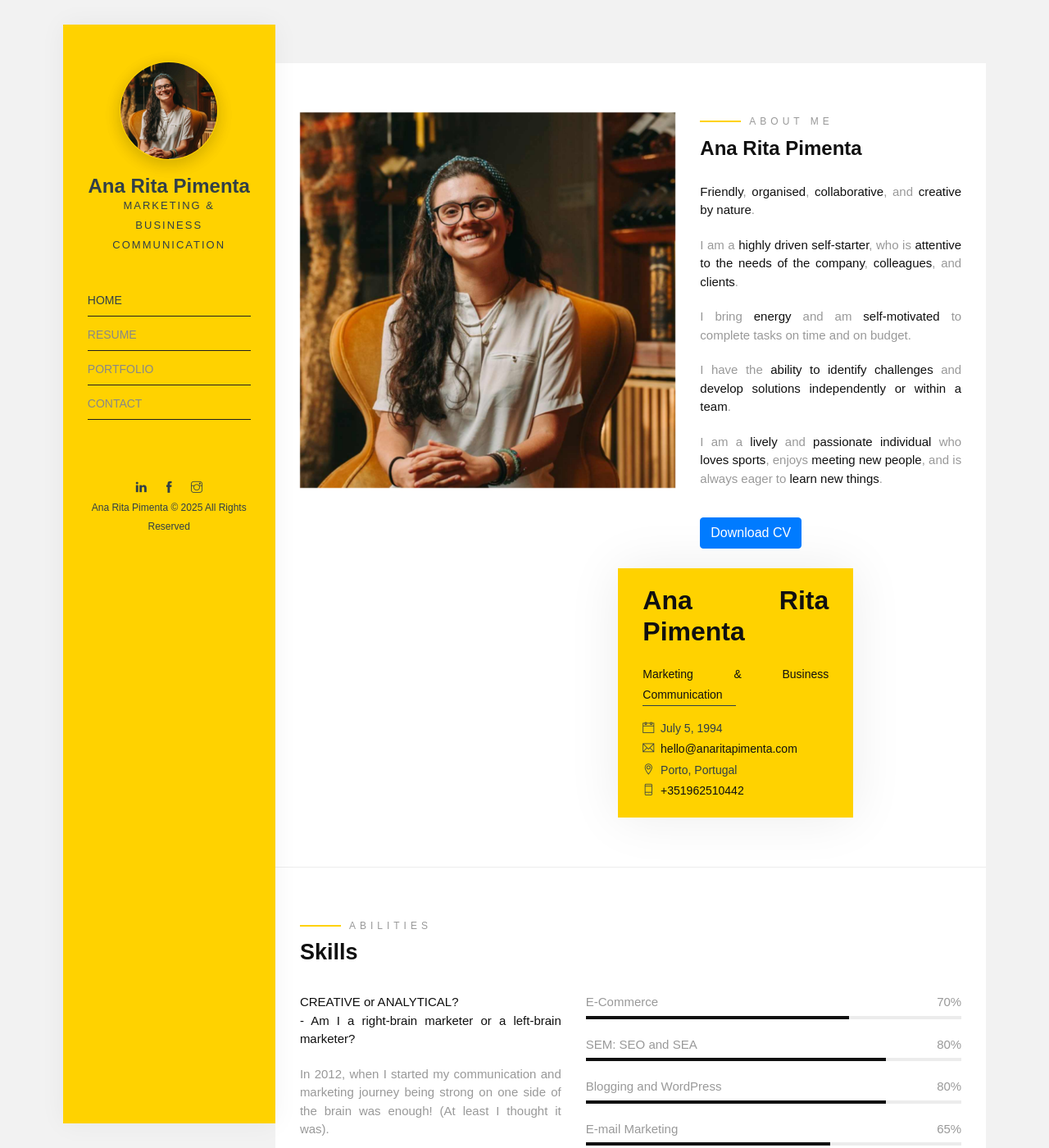
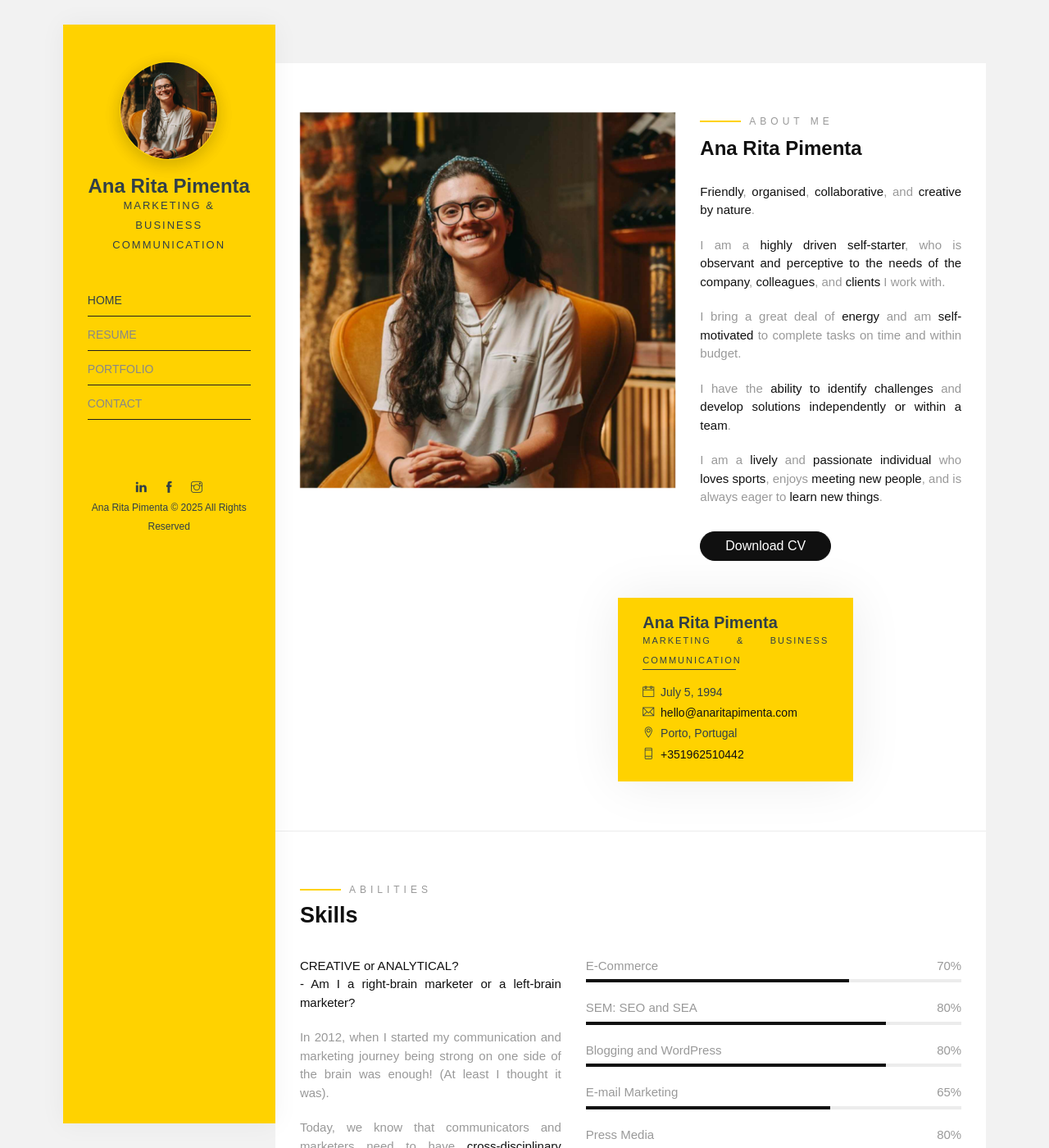
Before and after one commit to anaritapimenta/anaritapimenta.github.io, a Jekyll site: the page built from index.html, in a window 1280 px wide and 1400 px high. Shown: the whole window at 82% size. Built offline with Jekyll 4.4.1, drawn with Linux system fonts in a browser that asks for light colours; some web fonts are replaced; some of the changed text lies outside the part shown.

Commit message:
Update index.html

```diff
--- a/index.html
+++ b/index.html
@@ -1,186 +1,214 @@
 ---
-title: Ana Rita Pimenta – Creative Marketing & Communication
+title: Home
 layout: default
 ---
 
-<!DOCTYPE html>
-<html lang="en-GB">
-<head>
-  <meta charset="UTF-8" />
-  <meta name="viewport" content="width=device-width, initial-scale=1.0" />
-
-  <!-- Page Title -->
-  <title>Ana Rita Pimenta – Creative Marketing & Communication</title>
-
-  <!-- Meta Description -->
-  <meta name="description" content="Creative, organised and driven professional in marketing and communication. Discover my work and experience." />
-
-  <!-- Open Graph -->
-  <meta property="og:title" content="Ana Rita Pimenta – Creative Marketing & Communication" />
-  <meta property="og:description" content="Creative, organised and driven professional in marketing and communication. Discover my work and experience." />
-  <meta property="og:image" content="{{ site.url }}/assets/img/og-image.jpg" />
-  <meta property="og:url" content="{{ site.url }}" />
-  <meta property="og:type" content="website" />
-
-  <!-- Twitter Card -->
-  <meta name="twitter:card" content="summary_large_image" />
-  <meta name="twitter:title" content="Ana Rita Pimenta – Creative Marketing & Communication" />
-  <meta name="twitter:description" content="Creative, organised and driven professional in marketing and communication." />
-  <meta name="twitter:image" content="{{ site.url }}/assets/img/og-image.jpg" />
-
-  <!-- Stylesheets -->
-  <link rel="stylesheet" href="{{ '/assets/css/style.css' | relative_url }}">
-
-  <style>
-    /* Screen reader only - hides visually but keeps accessible */
-    .sr-only {
-      position: absolute !important;
-      width: 1px !important;
-      height: 1px !important;
-      padding: 0 !important;
-      margin: -1px !important;
-      overflow: hidden !important;
-      clip: rect(0, 0, 0, 0) !important;
-      white-space: nowrap !important;
-      border: 0 !important;
-    }
-  </style>
-</head>
-
-<body>
-<main>
-  <section class="about" aria-label="About Me">
+<div class="about">
   <div class="container-fluid">
     <div class="row">
       <div class="col-md-7">
         <img
-            src="{{ 'assets/img/ana-rita-pimenta-marketing-business-communication.jpg' | prepend: site.baseurl | prepend: site.url }}"
+          src="{{
+            'assets/img/avatar.jpg'
+              | prepend: site.baseurl
+              | prepend: site.url
+          }}"
           class="img-fluid mb-15 animate-box fadeInLeft animated"
           data-animate-effect="fadeInLeft"
           alt="Portrait of Ana Rita Pimenta seated in a cosy setting, smiling"
-            loading="lazy"
         />
       </div>
+      <div
+        class="col-md-5 animate-box fadeInLeft animated"
+        data-animate-effect="fadeInLeft"
+      >
+        <span class="heading-meta style-1">About Me</span>
+        <h3 class="about-heading">{{ site.author.name }}</h3>
 
-        <div class="col-md-5 animate-box fadeInLeft animated" data-animate-effect="fadeInLeft">
-          <header>
-            <span class="heading-meta style-1">About Me</span>
-            <h1 class="about-heading">
-              Ana Rita Pimenta
-              <span class="sr-only"> – Marketing Specialist</span>
-            </h1>
-          </header>
+        <p>
+  <strong>Friendly</strong>, <strong>organised</strong>,
+  <strong>collaborative</strong>, and
+  <strong>creative by nature</strong>.
+</p>
+<p>
+  I am a <strong>highly driven self-starter</strong>, who is
+  <strong>observant and perceptive to the needs of the company</strong>,
+  <strong>colleagues</strong>, and <strong>clients</strong> I work with.
+</p>
+<p>
+  I bring a great deal of <strong>energy</strong> and am
+  <strong>self-motivated</strong> to complete tasks on time and within
+  budget.
+</p>
+<p>
+  I have the <strong>ability to identify challenges</strong> and
+  <strong>develop solutions independently or within a team</strong>.
+</p>
+<p>
+  I am a <strong>lively</strong> and
+  <strong>passionate individual</strong> who
+  <strong>loves sports</strong>, enjoys <strong>meeting new people</strong>,
+  and is always eager to <strong>learn new things</strong>.
+</p>
 
-          <article>
-            <p><strong>Friendly</strong>, <strong>organised</strong>, <strong>collaborative</strong>, and <strong>creative by nature</strong>.</p>
-            <p>I am a <strong>highly driven self-starter</strong>, who is <strong>attentive to the needs of the company</strong>, <strong>colleagues</strong>, and <strong>clients</strong>.</p>
-            <p>I bring <strong>energy</strong> and am <strong>self-motivated</strong> to complete tasks on time and on budget.</p>
-            <p>I have the <strong>ability to identify challenges</strong> and <strong>develop solutions independently or within a team</strong>.</p>
-            <p>I am a <strong>lively</strong> and <strong>passionate individual</strong> who <strong>loves sports</strong>, enjoys <strong>meeting new people</strong>, and is always eager to <strong>learn new things</strong>.</p>
-          </article>
+        <input
+          type="button"
+          value="Download CV"
+          onclick="window.open('cv.pdf','_blank')"
+        />
 
-          <button onclick="window.open('cv.pdf','_blank')" class="btn btn-primary mt-3" aria-label="Download CV PDF">
-            Download CV
-          </button>
-
-          <div class="cardvisit mt-4" aria-label="Contact Information">
-            <h2>{{ site.author.name }}</h2>
-            <p><strong>{{ site.author.role }}</strong></p>
+        <div class="cardvisit">
+          <h3>{{ site.author.name }}</h3>
+          <span>{{ site.author.role }}</span>
           <div class="divider-line"></div>
-            <p><i class="ti-calendar" aria-hidden="true"></i> &nbsp;{{ site.author.date_of_birth }}</p>
-            <p><i class="ti-email" aria-hidden="true"></i> &nbsp;<a href="mailto:{{ site.author.email }}">{{ site.author.email }}</a></p>
-            <p><i class="ti-location-pin" aria-hidden="true"></i> &nbsp;{{ site.author.location }}</p>
-            <p><i class="ti-mobile" aria-hidden="true"></i> &nbsp;<a href="tel:{{ site.author.phone_number }}">{{ site.author.phone_number }}</a></p>
+          <p>
+            <i class="ti-calendar"></i> &nbsp;{{ site.author.date_of_birth }}
+          </p>
+          <p>
+            <i class="ti-email"></i> &nbsp;<a
+              href="mailto:{{ site.author.email }}"
+              >{{ site.author.email }}</a
+            >
+          </p>
+          <p>
+            <i class="ti-location-pin"></i> &nbsp;{{ site.author.location }}
+          </p>
+          <p>
+            <i class="ti-mobile"></i> &nbsp;<a
+              href="tel:{{ site.author.phone_number }}"
+              >{{ site.author.phone_number }}</a
+            >
+          </p>
         </div>
       </div>
     </div>
   </div>
-  </section>
-
-  <div class="divider1" role="presentation"></div>
-
+</div>
+<div class="divider1"></div>
 {% include skills.html %}
-
-  <div class="divider1" role="presentation"></div>
-
-  <!-- "What They Say" moved outside gray box -->
+<div class="divider1"></div>
+<div class="testiominal">
   <div class="container-fluid">
-    <span class="heading-meta style-1">What They Say</span>
-  </div>
-
-  <section class="testimonials" aria-label="Testimonials">
-    <div class="container-fluid">
-      <header class="row">
+    <div class="row">
       <div class="col-md-12">
+        <span class="heading-meta style-1">Say About Me</span>
         <h2 class="heading animate-box" data-animate-effect="fadeInLeft">
-            <span class="sr-only">Testimonials About Ana Rita Pimenta</span>
           Testimonials
         </h2>
       </div>
-      </header>
+    </div>
     <div class="row">
       <div class="col-md-6 animate-box" data-animate-effect="fadeInLeft">
-          <blockquote class="quote-card">
+        <div class="quote-card">
           <img
-              src="{{ 'assets/img/quote.png' | prepend: site.baseurl | prepend: site.url }}"
-              alt="Quotation mark icon"
+            src="{{
+              'assets/img/quote.png'
+                | prepend: site.baseurl
+                | prepend: site.url
+            }}"
+            alt=""
             class="quote-2"
-              loading="lazy"
           />
-            <p>I was impressed by Ana Rita’s ability to complete tasks on time. She works well in teams, shows leadership, and problem-solving skills. A very conscientious and capable professional.</p>
-            <footer>
-              <h3><strong>Nuno Ramos</strong></h3>
+          <p>
+            "Fiquei impressionado com a capacidade da Ana Rita em finalizar as
+            tarefas que lhe dava atempadamente. Trabalha bem em grupo, tem
+            capacidade de liderança e para resolver problemas. É uma
+            trabalhadora muito conscienciosa e capaz."
+          </p>
+          <h5><strong>Nuno Ramos</strong></h5>
           <p class="occupation">Nelo - M.A.R. Kayaks, Lda</p>
-            </footer>
-          </blockquote>
         </div>
-
+      </div>
       <div class="col-md-6 animate-box" data-animate-effect="fadeInLeft">
-          <blockquote class="quote-card">
+        <div class="quote-card">
           <img
-              src="{{ 'assets/img/quote.png' | prepend: site.baseurl | prepend: site.url }}"
-              alt="Quotation mark icon"
+            src="{{
+              'assets/img/quote.png'
+                | prepend: site.baseurl
+                | prepend: site.url
+            }}"
+            alt="quote"
             class="quote-2"
-              loading="lazy"
           />
-            <p>Ana Rita demonstrated excellent command of the Portuguese language, both spoken and written, showing outstanding communication skills and a strong interest in marketing.</p>
-            <footer>
-              <h3><strong>Sara Pascoal</strong></h3>
-              <p class="occupation">Polytechnic Institute of Porto – ISCAP</p>
-            </footer>
-          </blockquote>
+          <p>
+            "A Ana Rita revelou ainda excelente domínio da língua portuguesa,
+            quer na oralidade, quer na escrita, manifestando competências
+            comunicativas muito acima da média, tendo um interesse muito
+            especial pela área do marketing."
+          </p>
+          <h5>Sara Pascoal</h5>
+          <p class="occupation">
+            Instituto Superior de Contabilidade e Administração do Porto (ISCAP)
+          </p>
         </div>
       </div>
     </div>
-  </section>
-
-  <div class="divider1" role="presentation"></div>
-
-  <section class="companies" aria-label="Companies I’ve Worked With">
+  </div>
+</div>
+<div class="divider1"></div>
+<div class="companies">
   <div class="container-fluid">
-      <header class="row">
+    <div class="row">
       <div class="col-md-12">
         <span class="heading-meta style-1">Worked With</span>
-          <h2 class="heading animate-box sr-only" data-animate-effect="fadeInLeft">Companies I've Collaborated With</h2>
+        <h2 class="heading animate-box" data-animate-effect="fadeInLeft">
+          Companies
+        </h2>
       </div>
-      </header>
+    </div>
     <div class="row">
-        {% assign companies = "livemotion,barn-of-monkeys,global-sport,nelo" | split: "," %}
-        {% for company in companies %}
       <div class="col-md-3 animate-box" data-animate-effect="fadeInLeft">
         <div class="clients">
           <img
-              src="{{ 'assets/img/companies/' | append: company | append: '.png' | prepend: site.baseurl | prepend: site.url }}"
+            src="{{
+              'assets/img/companies/livemotion.png'
+                | prepend: site.baseurl
+                | prepend: site.url
+            }}"
             class="img-fluid"
-              alt="Logo of {{ company | replace: '-', ' ' | capitalize }}"
-              loading="lazy"
+            alt=""
           />
         </div>
       </div>
-        {% endfor %}
+      <div class="col-md-3 animate-box" data-animate-effect="fadeInLeft">
+        <div class="clients">
+          <img
+            src="{{
+              'assets/img/companies/barn-of-monkeys.png'
+                | prepend: site.baseurl
+                | prepend: site.url
+            }}"
+            class="img-fluid"
+            alt=""
+          />
         </div>
       </div>
-  </section>
-</main>
-</body>
-</html>
+      <div class="col-md-3 animate-box" data-animate-effect="fadeInLeft">
+        <div class="clients">
+          <img
+            src="{{
+              'assets/img/companies/global-sport.png'
+                | prepend: site.baseurl
+                | prepend: site.url
+            }}"
+            class="img-fluid"
+            alt=""
+          />
+        </div>
+      </div>
+      <div class="col-md-3 animate-box" data-animate-effect="fadeInLeft">
+        <div class="clients">
+          <img
+            src="{{
+            'assets/img/companies/nelo.png'
+              | prepend: site.baseurl
+              | prepend: site.url
+          }}"
+            class="img-fluid"
+            alt=""
+          />
+        </div>
+      </div>
+    </div>
+  </div>
+</div>
```
Lines whose indentation alone changed are shown as unchanged.
